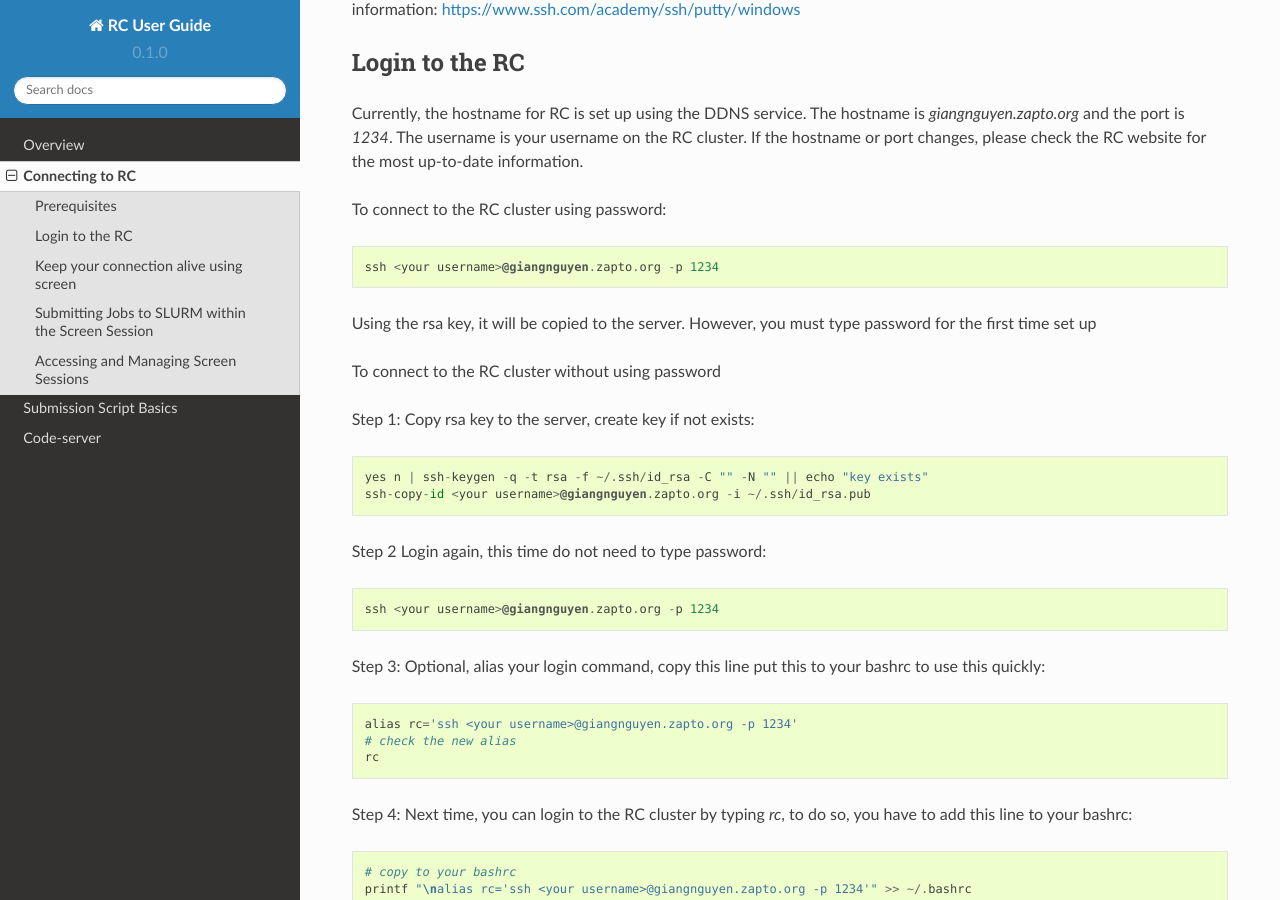
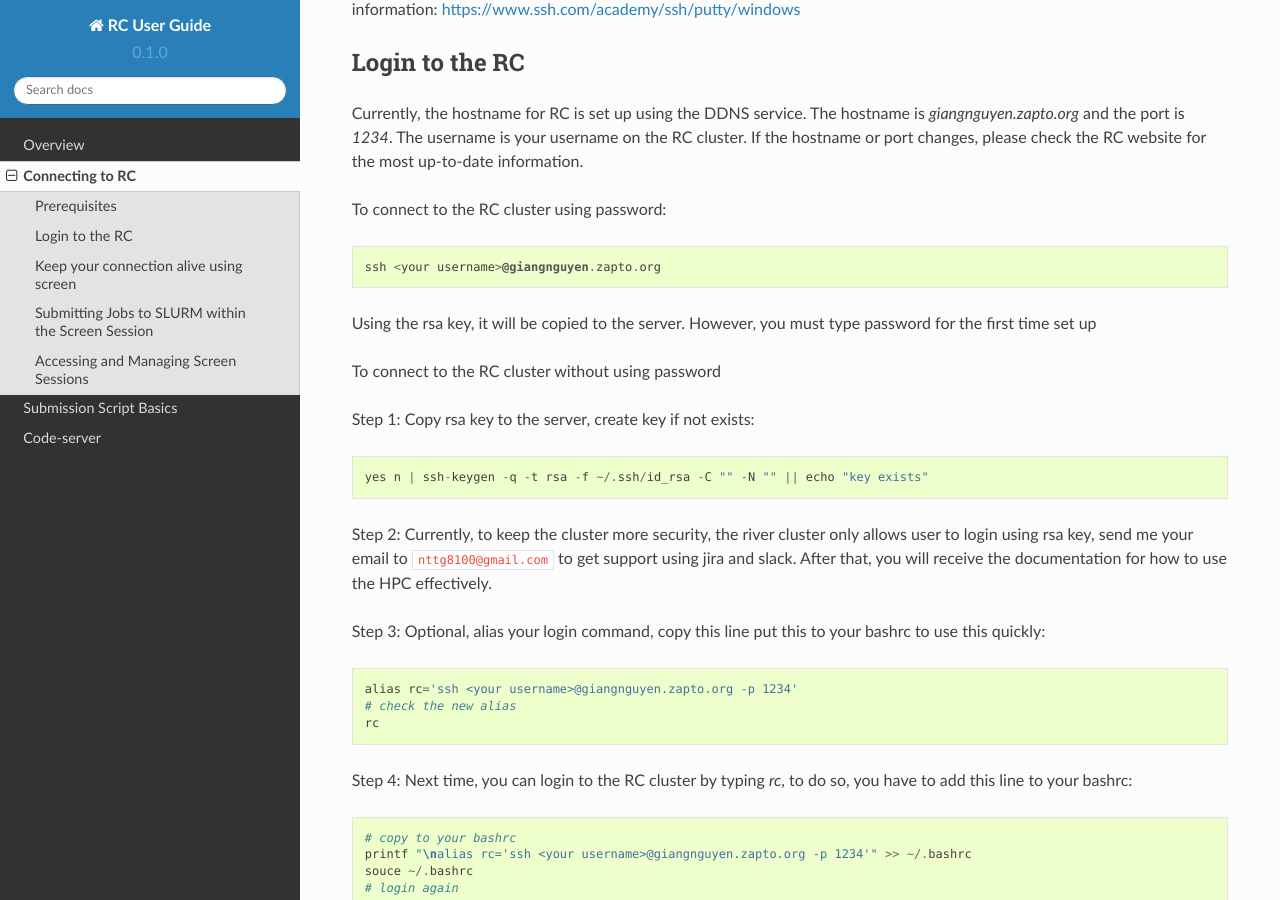
Before and after one commit to giangbioinformatics/slurm-hpc-for-bioinformatics-tutorial, a Sphinx documentation site: the page built from docs/source/connecting-to-rc.rst, in a window 1280 px wide and 900 px high, scrolled down 789 px. Built offline with Sphinx 7.4.7 and the Read the Docs theme 2.0.0, drawn with Linux system fonts in a browser that asks for light colours.

Commit message:
Update auth (#14)

```diff
--- a/docs/source/connecting-to-rc.rst
+++ b/docs/source/connecting-to-rc.rst
@@ -32,7 +32,7 @@ The username is your username on the RC cluster. If the hostname or port changes
 
 To connect to the RC cluster using password::
 
-    ssh <your username>@giangnguyen.zapto.org -p 1234
+    ssh <your username>@giangnguyen.zapto.org
 
 Using the rsa key, it will be copied to the server. However, you must type password for the first time set up
 
@@ -41,11 +41,9 @@ To connect to the RC cluster without using password
 Step 1: Copy rsa key to the server, create key if not exists::
 
     yes n | ssh-keygen -q -t rsa -f ~/.ssh/id_rsa -C "" -N "" || echo "key exists"
-    ssh-copy-id <your username>@giangnguyen.zapto.org -i ~/.ssh/id_rsa.pub
 
-Step 2 Login again, this time do not need to type password::
-
-    ssh <your username>@giangnguyen.zapto.org -p 1234
+Step 2: Currently, to keep the cluster more security, the river cluster only allows user to login using rsa key, send me your email to
+``nttg8100@gmail.com`` to get support using jira and slack. After that, you will receive the documentation for how to use the HPC effectively.
 
 Step 3: Optional, alias your login command, copy this line put this to your bashrc to use this quickly::
 
```
